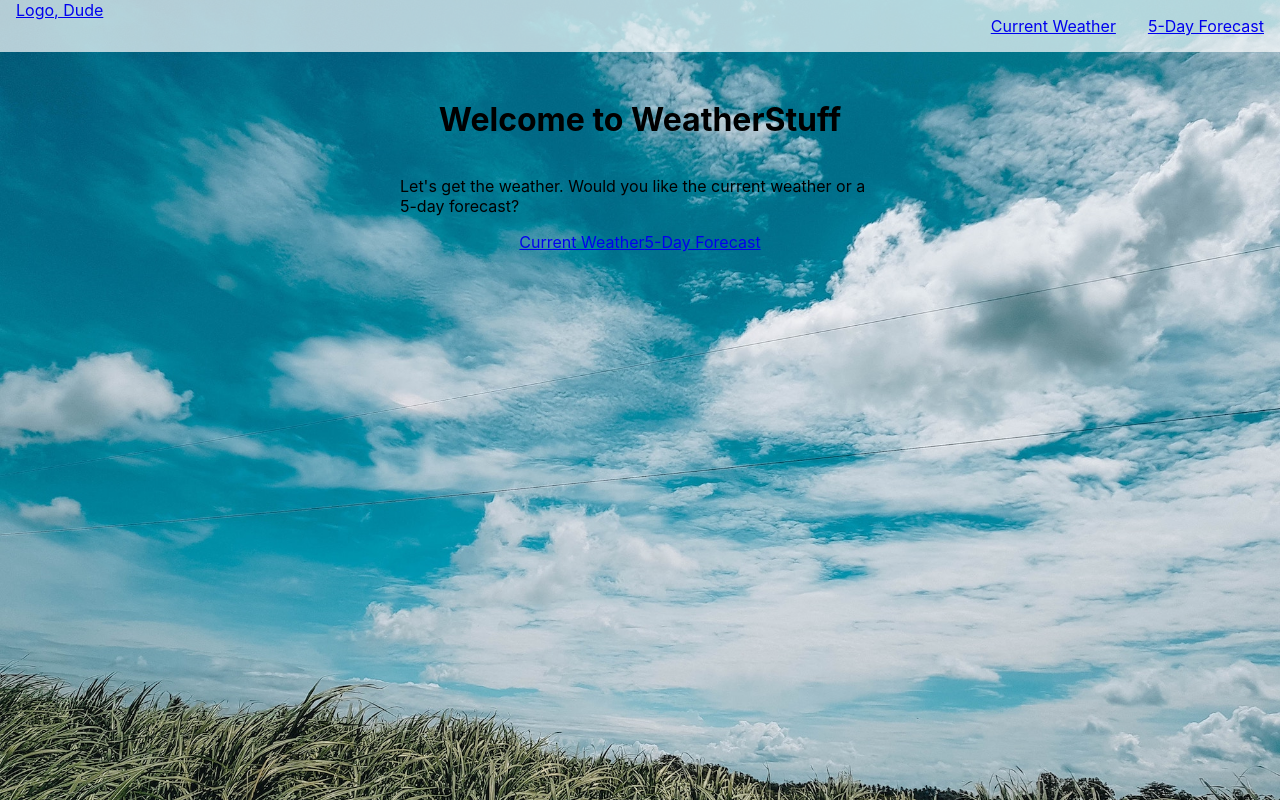
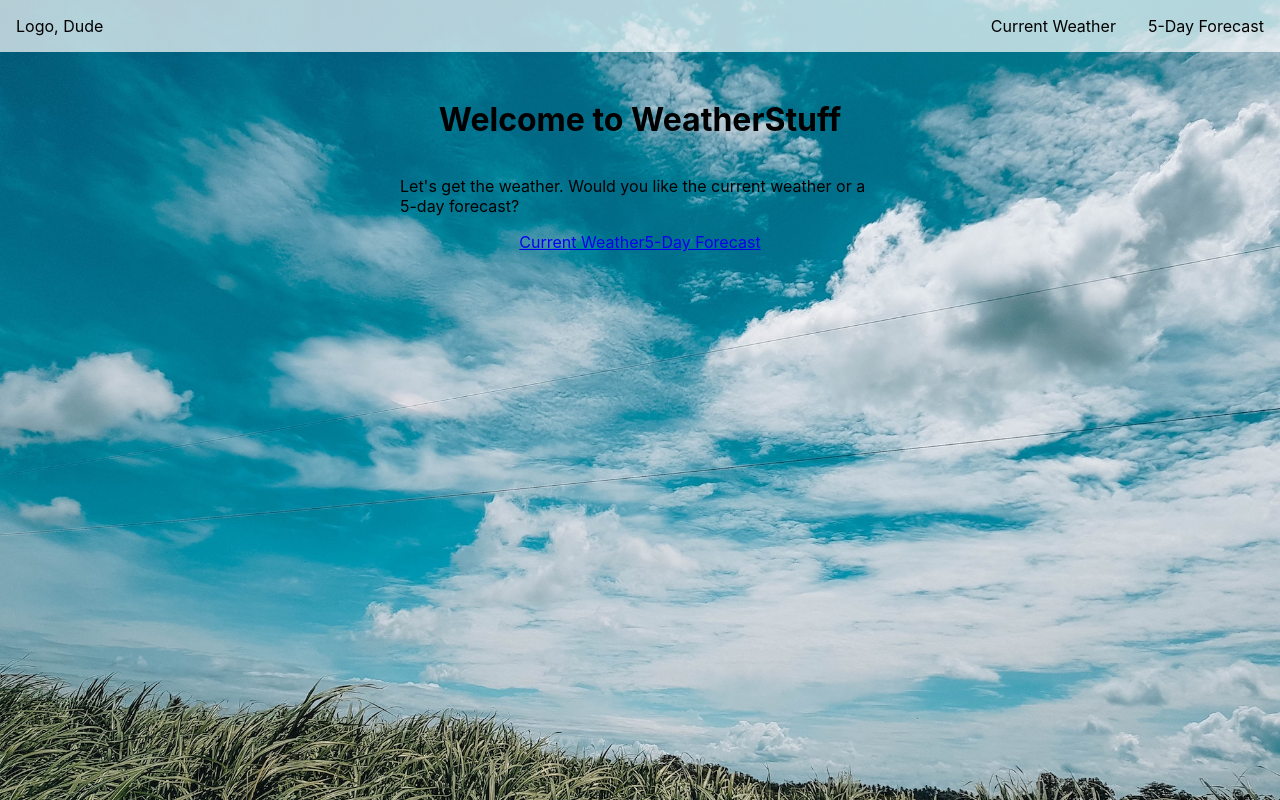
Before and after one commit to TobiasNorton/weather-app, a React (Create React App) app: page / in a window 1280 px wide. Built offline with nearby package versions, Linux system fonts and the light colour scheme.

Commit message:
Formatted nav-bar items

```diff
--- a/src/App.js
+++ b/src/App.js
@@ -44,8 +44,12 @@ class App extends Component {
             </div>
             <div className="nav-right">
               {/* <a>Home</a> */}
-              <Link to="/current">Current Weather</Link>
-              <Link to="/5-day-forecast">5-Day Forecast</Link>
+              <Link to="/current" className="nav-item">
+                Current Weather
+              </Link>
+              <Link to="/5-day-forecast" className="nav-item">
+                5-Day Forecast
+              </Link>
             </div>
           </nav>
 
--- a/src/index.css
+++ b/src/index.css
@@ -18,6 +18,7 @@ code {
 .nav-bar {
   display: flex;
   justify-content: space-between;
+  align-items: center;
   color: black;
   background-color: hsla(182, 50%, 100%, 0.7);
 }
@@ -29,6 +30,8 @@ code {
 
 .logo {
   padding-left: 1rem;
+  text-decoration: none;
+  color: black;
 }
 
 .nav-right {
@@ -36,8 +39,10 @@ code {
   justify-content: space-evenly;
 }
 
-.nav-right a {
+.nav-item {
   padding: 1rem;
+  text-decoration: none;
+  color: black;
 }
 
 main {
```
